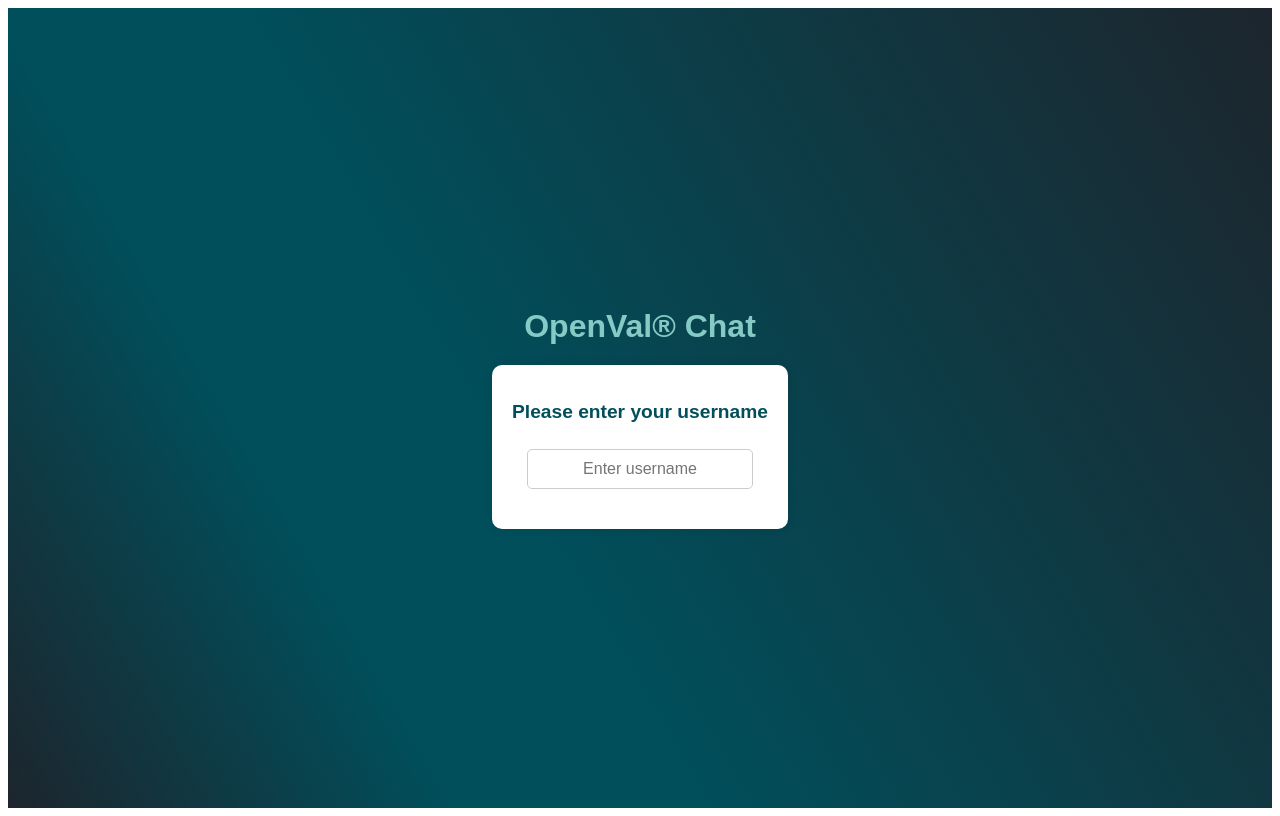
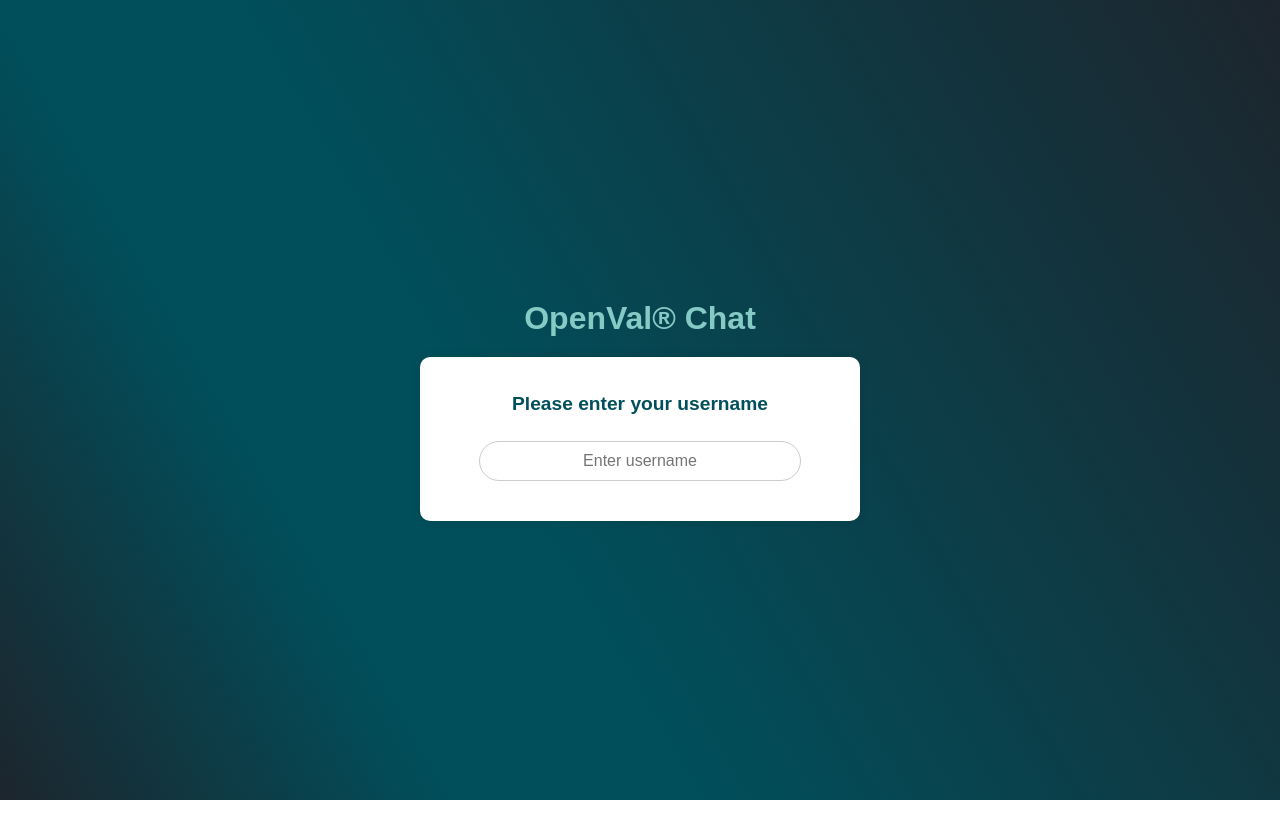
Before and after one commit to mikec1233/RAGdemo, a React (Vite) app in the folder frontend/rag_frontend/: page / in a window 1280 px wide. Built offline with nearby package versions, Linux system fonts and the light colour scheme.

Commit message:
Removed blue outline from input button and made it round like messages, removed white border around app, removed scroll from website

```diff
--- a/frontend/rag_frontend/src/App.css
+++ b/frontend/rag_frontend/src/App.css
@@ -1,14 +1,23 @@
 /* App.css */
 
 /* Overall App Styles */
+body {
+  margin: 0; /* Removes white border around .app-container */
+}
+
 .app-container {
     display: flex;
     flex-direction: column;
     align-items: center;
     justify-content: center;
-    height: 100vh;
+    height: 100%;
+    width: 100%;
     background: linear-gradient(60deg, rgba(29,37,45,1) 0%, rgba(0,79,91,1) 26%, rgba(0,79,91,1) 40%, rgba(29,37,45,1) 100%);
     font-family: Arial, sans-serif;
+    overflow: hidden;
+    position: absolute;
+    box-sizing: border-box;
+
   }
 
   .title {
@@ -20,13 +29,14 @@
 
   .chat-container {
     background-color: #fff;
+    /*
     max-width: 80%;
     max-height: 80%;
+    */
 
-    /*
     width: 400px;
     max-height: 600px;
-    */
+
     border-radius: 10px;
     box-shadow: 0 0 10px rgba(0, 0, 0, 0.1);
     padding: 20px;
@@ -88,8 +98,9 @@
     padding: 10px;
     margin-bottom: 10px;
     border: 1px solid #ccc;
-    border-radius: 5px;
+    border-radius: 20px;
     font-size: 1rem;
+    outline: none; /* removes blue outline when inputting text */
   }
 
   .submit-btn {
@@ -116,7 +127,7 @@
 
   .username-form input {
     padding: 10px;
-    border-radius: 5px;
+    border-radius: 20px;
     border: 1px solid #ccc;
     font-size: 1rem;
     margin-top: 10px;
```
